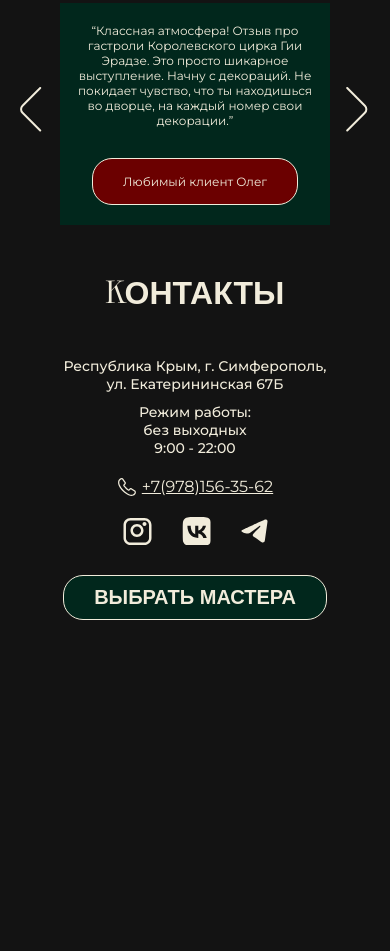
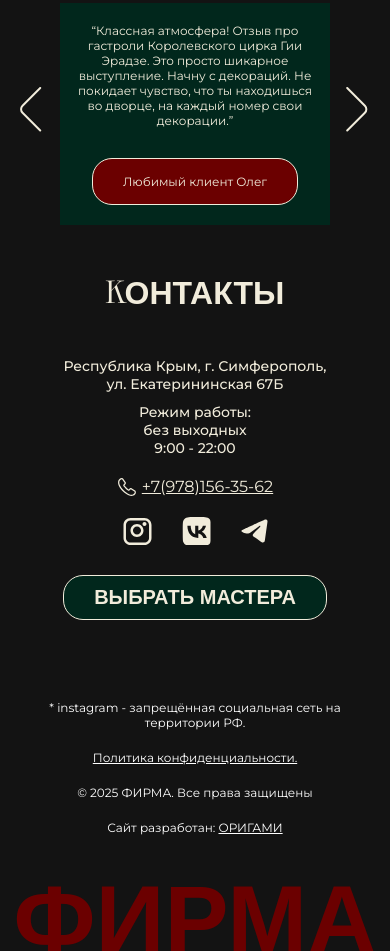
Before and after one commit to AlinaKuznetsova253/barbershop-landing, a website built with Vite: page index.html in a window 390 px wide. Shown: the part 2111-3062 px from the top of the page. Before the commit the page ends 2731 px from the top, so only its background shows below. Built offline with nearby package versions, Linux system fonts and the light colour scheme.

Commit message:
added footer block and its adaptive

```diff
--- a/index.html
+++ b/index.html
@@ -373,6 +373,30 @@
         </div>
       </section>
     </main>
+    <footer class="footer">
+      <div class="container">
+        <div class="footer__info">
+          <p class="footer__text">
+            * instagram - запрещённая социальная сеть на территории РФ.
+          </p>
+          <div class="footer__link">
+            <a target="_blank" class="footer__item-1" href="#"
+              >Политика конфиденциальности.</a
+            >
+            <p class="footer__item-2">© 2025 ФИРМА. Все права защищены</p>
+            <a
+              target="_blank"
+              class="footer__item-3"
+              href="https://origami-dev.ru/"
+              >Сайт разработан: <span>ОРИГАМИ</span></a
+            >
+          </div>
+          <div class="footer__wrapper">
+            <h2 class="footer__title">ФИРМА</h2>
+          </div>
+        </div>
+      </div>
+    </footer>
     <script src="https://api-maps.yandex.ru/2.1/?apikey=880f1ccf-f5cd-413b-ab0b-ae09f8345d3e&lang=ru_RU"></script>
     <script type="module" src="/src/js/index.js"></script>
   </body>
--- /dev/null
+++ b/src/css/footer.css
@@ -0,0 +1,88 @@
+.footer {
+  margin-top: 150px;
+}
+
+.footer__info {
+  font-size: 16px;
+  font-weight: 400;
+  color: var(--text-color-secondary);
+  display: flex;
+  flex-direction: column;
+  justify-content: center;
+  align-items: center;
+}
+
+.footer__text {
+  text-align: center;
+  padding-bottom: 20px;
+}
+
+.footer__link {
+  width: 100%;
+  display: flex;
+  justify-content: space-between;
+  align-items: center;
+  flex-wrap: wrap;
+  padding-bottom: 70px;
+}
+
+.footer__item-1 {
+  text-decoration: underline;
+}
+
+.footer__item-3 span {
+  text-decoration: underline;
+}
+
+.footer__wrapper {
+  overflow: hidden;
+  height: 224px;
+}
+
+.footer__title {
+  font-size: 250px;
+  font-weight: 700;
+  color: var(--accent-color);
+  text-transform: uppercase;
+  font-family: var(--secondary-font);
+}
+
+@media (max-width: 1100px) {
+  .footer {
+    margin-top: 100px;
+  }
+  .footer__info {
+    font-size: 14px;
+  }
+  .footer__link {
+    padding-bottom: 30px;
+  }
+  .footer__title {
+    font-size: 128px;
+  }
+  .footer__wrapper {
+    height: 110px;
+  }
+}
+
+@media (max-width: 900px) {
+  .footer__link {
+    flex-direction: column;
+    gap: 20px;
+  }
+}
+
+@media (max-width: 768px) {
+  .footer {
+    margin-top: 80px;
+  }
+  .footer__info {
+    font-size: 12px;
+  }
+  .footer__title {
+    font-size: 96px;
+  }
+  .footer__wrapper {
+    height: 86px;
+  }
+}
--- a/src/css/index.css
+++ b/src/css/index.css
@@ -7,6 +7,7 @@
 @import "./community.css";
 @import "./reviews.css";
 @import "./contacts.css";
+@import "./footer.css";
 
 body {
   font-size: 16px;
```
